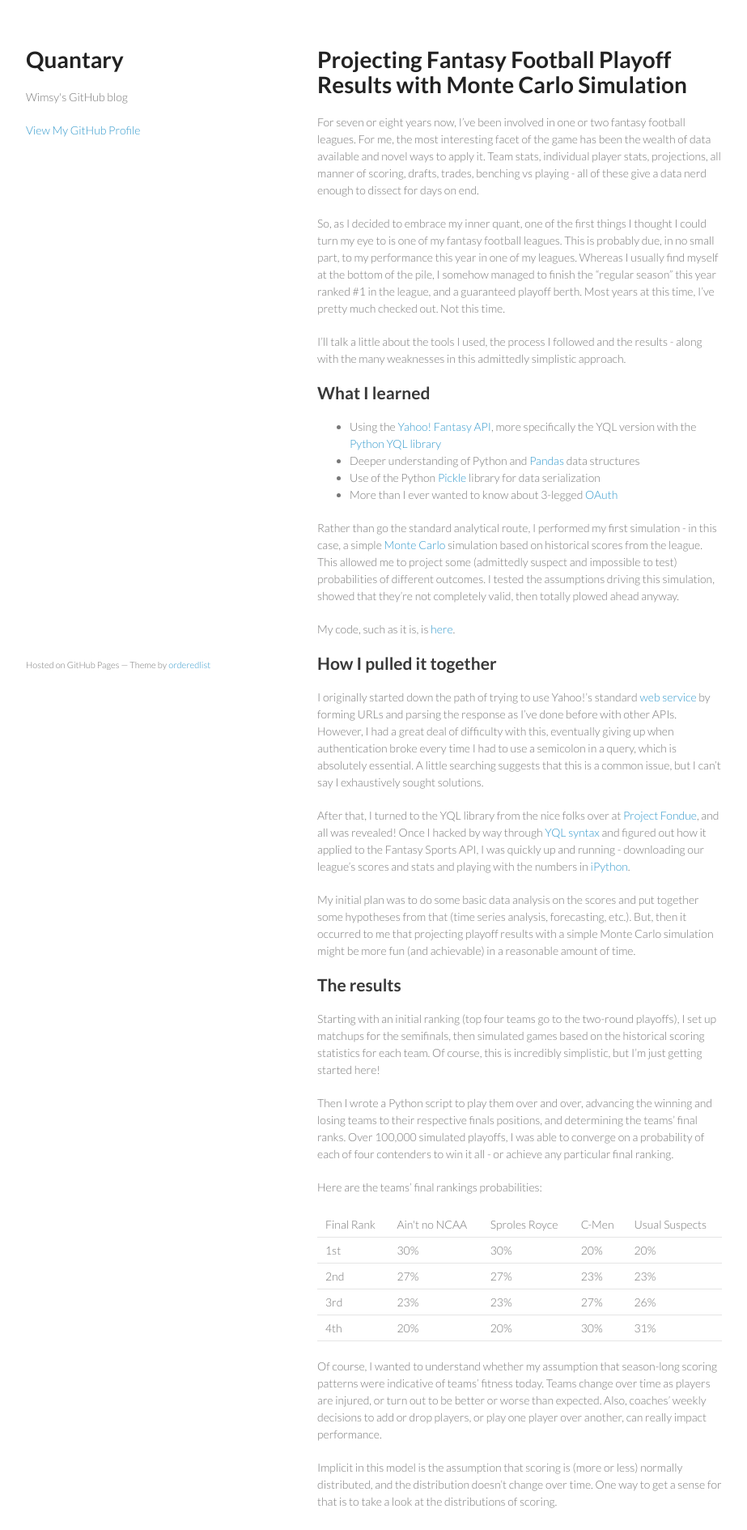
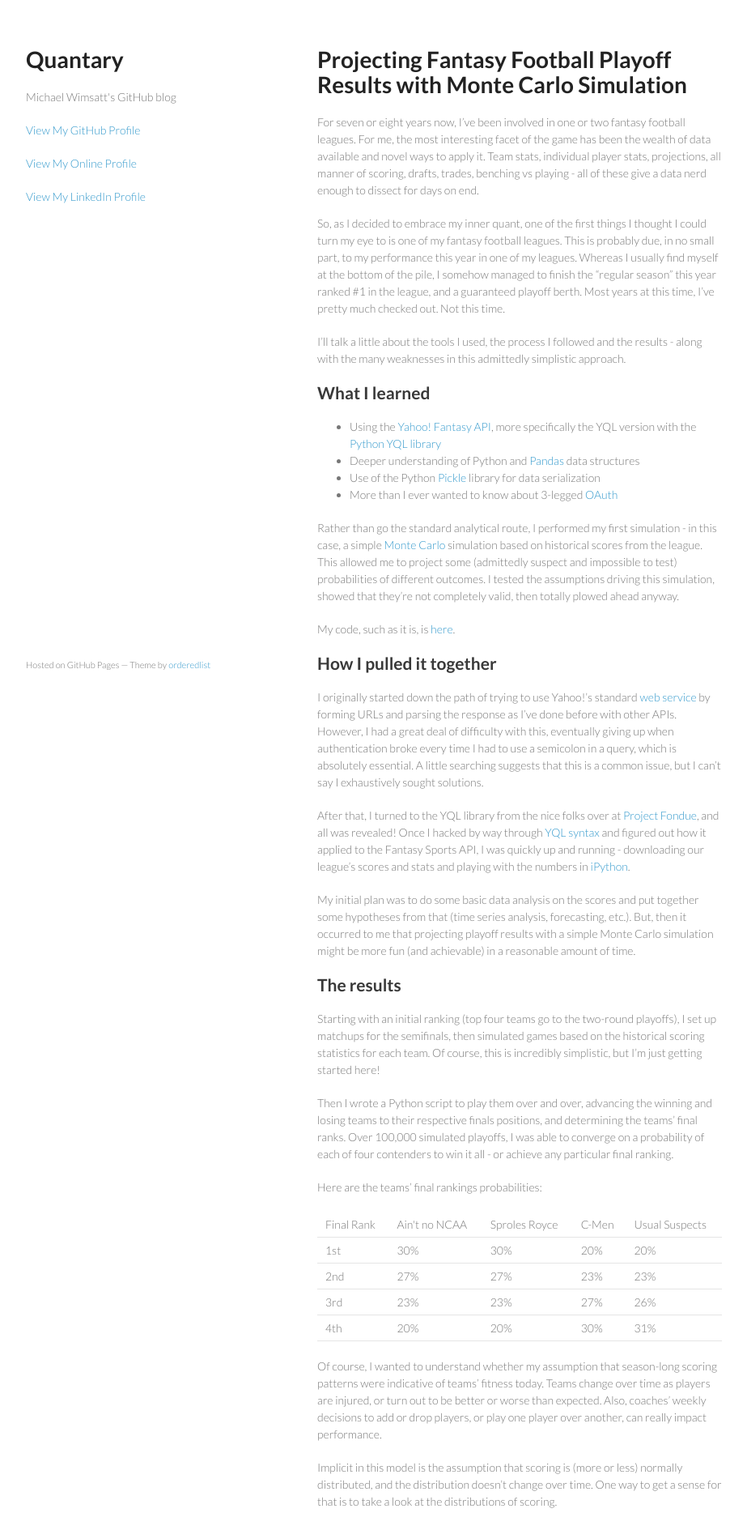
Before and after one commit to wimsy/wimsy.github.com, a Jekyll site: the page built from _posts/2012-12-11-projecting-fantasy-football-playoff-results.md, in a window 1280 px wide. Shown: the top 1889 px of the page at 81% size, without its empty margins (178-1101 px from the left). Built offline with Jekyll 4.4.1, drawn with Linux system fonts in a browser that asks for light colours; comment, search, counter and statistics services are not loaded.

Commit message:
Modified base template

```diff
--- a/_layouts/default.html
+++ b/_layouts/default.html
@@ -16,10 +16,12 @@
     <div class="wrapper">
       <header>
         <h1>Quantary</h1>
-        <p>Wimsy's GitHub blog</p>
+        <p>Michael Wimsatt's GitHub blog</p>
 
 
         <p class="view"><a href="https://github.com/wimsy">View My GitHub Profile</a></p>
+		<p class="view"><a href="http://michaelwimsatt.com">View My Online Profile</a></p>
+		<p class="view"><a href="http://linkedin.com/in/michaelwimsatt">View My LinkedIn Profile</a></p>
 
       </header>
 	  <section>
```
Also changed, not shown: _posts/2012-12-16-actuarizer-morbid-facebook-analysis.md (+1 -1 lines).
